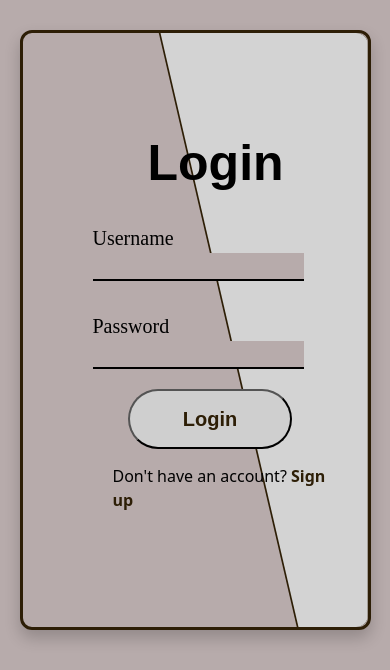
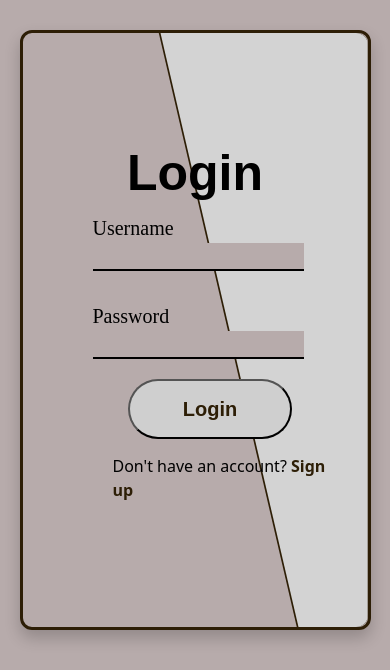
Before and after one commit to Shimaa-Nashat/Homora, a Flask app: page /login in a window 390 px wide. Shown: the top 670 px of the page. Run offline with Flask 3, Linux system fonts and the light colour scheme; some libraries are stand-ins or nearby versions.

Commit message:
Center align main header in login template

```diff
--- a/templates/login.html
+++ b/templates/login.html
@@ -122,7 +122,9 @@
                     justify-content: space-between;
                 }
                 .content {margin-right: 0px; margin: auto;}
-
+                .main-header{
+                    margin: auto;
+                    text-align: center;}
             }
             @media(max-width: 450px){
                 .input-box {width: 90%;}
```
